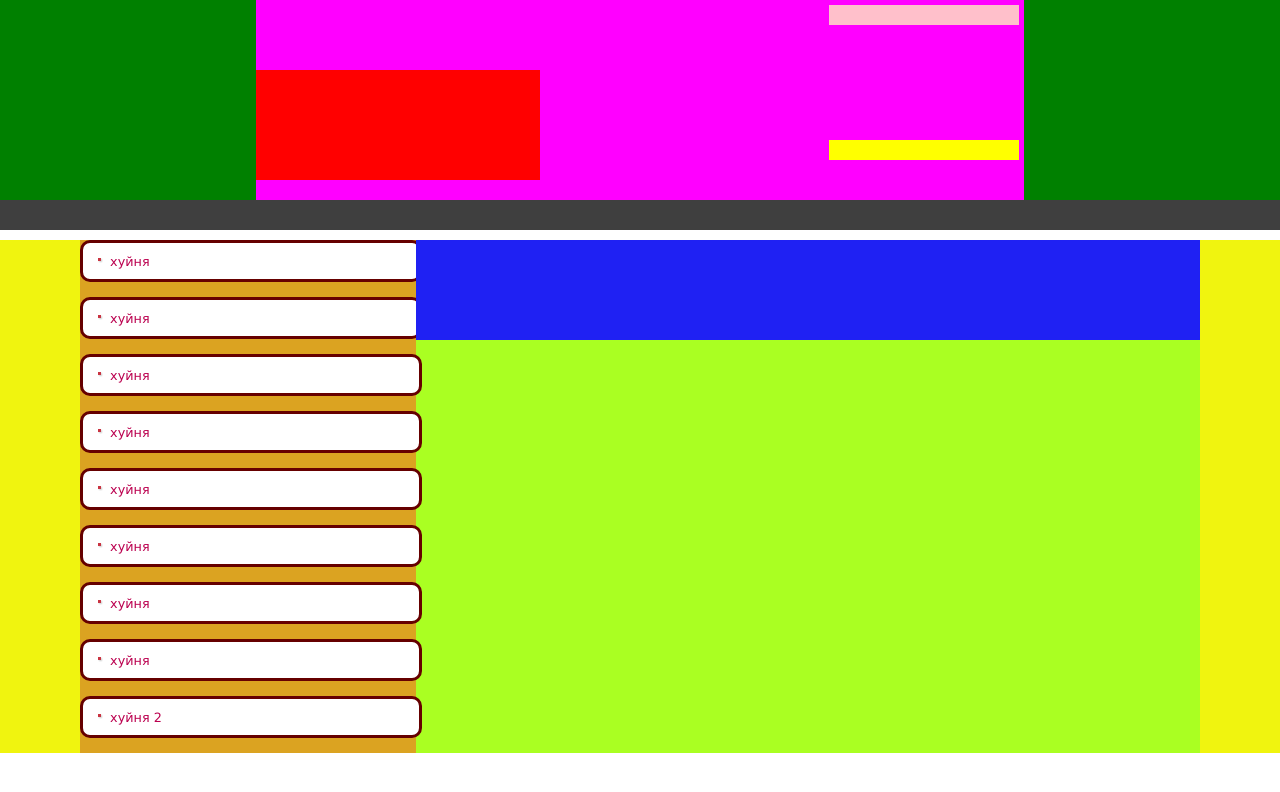
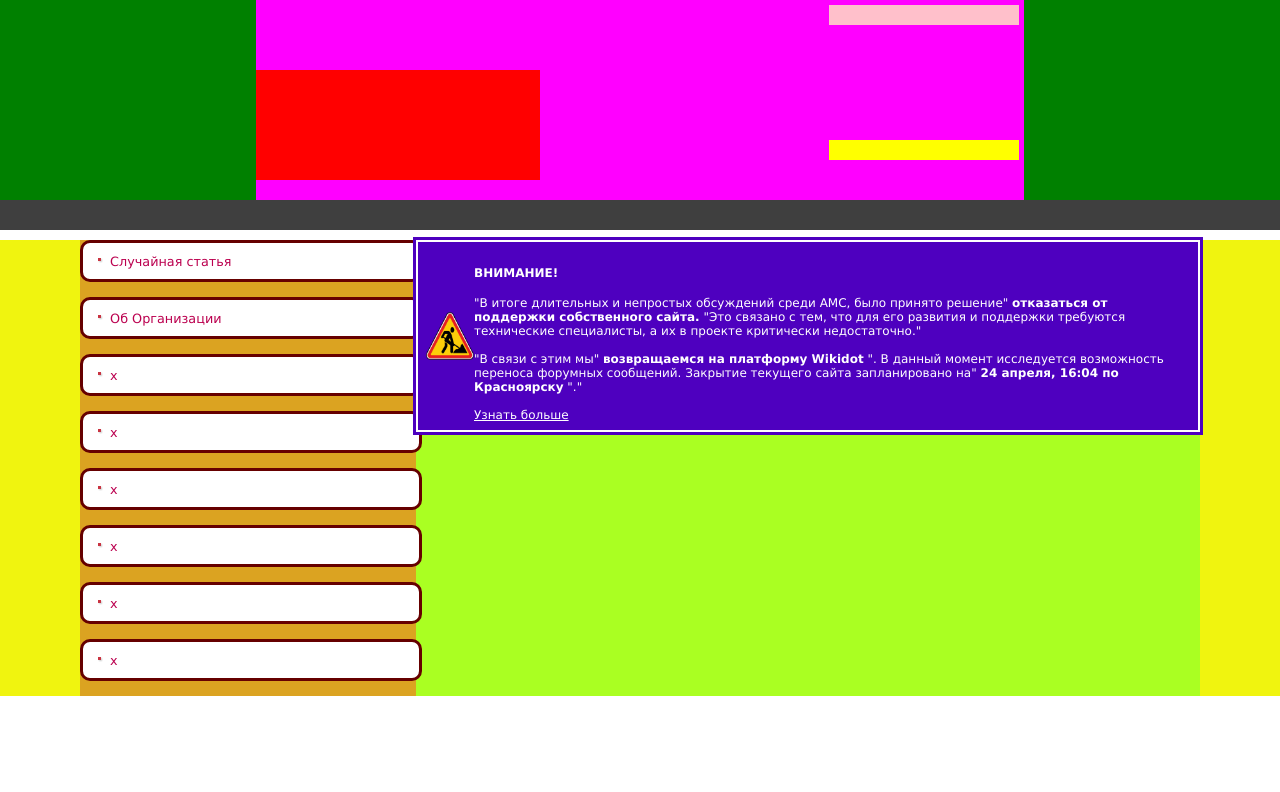
Before and after one commit to exvolt-biq/XOXOLSTYLE, a plain HTML site: page index.html in a window 1280 px wide. Drawn offline with Linux system fonts and the light colour scheme.

Commit message:
добавил message-bar
приструнил его в контент и сделал обьяснения почему сайт скоро закроется
добавил в нем буквально все что требуется

```diff
--- a/general.css
+++ b/general.css
@@ -89,5 +89,23 @@ body{
 }
 
 .menublock:hover {
-text-decoration: underline;
-  }
+  text-decoration: underline;
+}
+.message-bar{
+  background-color: #4E00BF;
+  color: #fff;
+  font-family: verdana,arial,helvetica,sans-serif;
+  font-size: 12px;
+  border: 2px solid #fff;
+  padding: 8px;
+  box-shadow: 0 0 0 3px #4E00BF;
+  display: flex;
+  align-items: center;
+}
+.rd{
+  height: 48px;
+  width: 48px;
+}
+a{
+  color: inherit;
+}
--- a/index.html
+++ b/index.html
@@ -30,36 +30,54 @@
       <div class="side-bar">
         <div class="menublock">
           <img src="image\point.png">
-          хуйня
+          Случайная статья
         </div><div class="menublock">
           <img src="image\point.png">
-          хуйня
+          Об Организации
         </div><div class="menublock">
           <img src="image\point.png">
-          хуйня
+          х
         </div><div class="menublock">
           <img src="image\point.png">
-          хуйня
+          х
         </div><div class="menublock">
           <img src="image\point.png">
-          хуйня
+          х
         </div><div class="menublock">
           <img src="image\point.png">
-          хуйня
+          х
         </div><div class="menublock">
           <img src="image\point.png">
-          хуйня
+          х
         </div><div class="menublock">
           <img src="image\point.png">
-          хуйня
-        </div>
-        <div class="menublock">
-          <img src="image\point.png">
-          хуйня 2
+          х
         </div>
       </div>
       <div class="content">
-
+        <div class="message-bar">
+          <img src="image\sign.png" class="rd">
+          <div class="ddd">
+          <span>
+            <h4>ВНИМАНИЕ!</h4>
+          </span>
+            "В итоге длительных и непростых обсуждений среди АМС, было принято решение"
+            <strong>отказаться от поддержки собственного сайта.</strong>
+            "Это связано с тем, что для его развития и поддержки требуются технические специалисты, а их в проекте критически недостаточно."
+            <br>
+            <div></div>
+            <br>
+            "В связи с этим мы"
+            <strong>возвращаемся на платформу Wikidot</strong>
+            ". В данный момент исследуется возможность переноса форумных сообщений. Закрытие текущего сайта запланировано на"
+            <strong>24 апреля, 16:04 по Красноярску</strong>
+            "."
+            <br>
+            <div></div>
+            <br>
+            <a href="#" target="_blank">Узнать больше</a>
+          </div>
+        </div>
       </div>
     </div>
   </div>
```
Also changed, not shown: image/sign.png (added).
